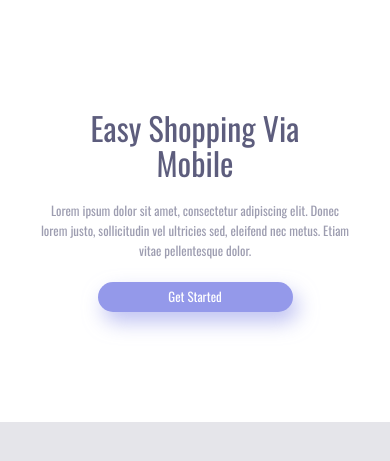
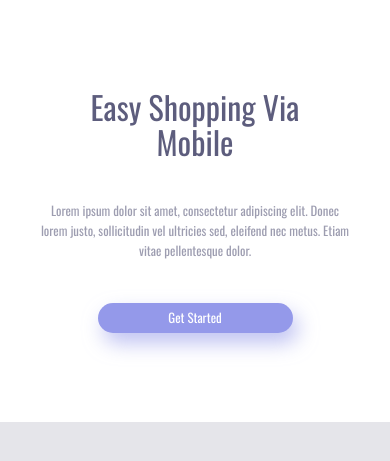
Before and after one commit to Juan-Kmkz/easy-shopping, a plain HTML site: page index.html in a window 390 px wide. Shown: the top 461 px of the page. Drawn offline with nearby package versions, Linux system fonts and the light colour scheme.

Commit message:
ajustes finos

```diff
--- a/style.css
+++ b/style.css
@@ -257,7 +257,7 @@ header {
         justify-content: center;
         width: 100%;
         height: 50%;
-        gap: 5%;
+        gap: 10%;
     }
 
     .left-container h1 {
```
